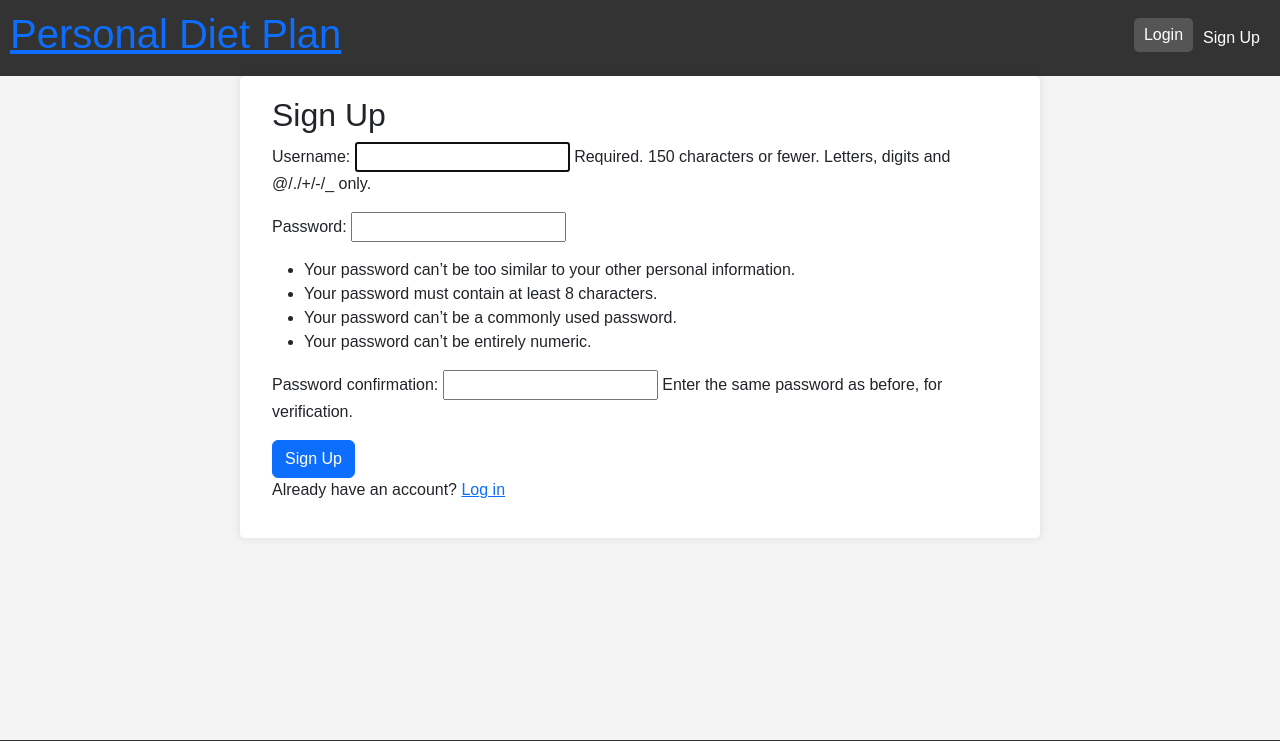
After one commit to w1857278/FinalYearProject, a Django app: page /sign-up/ in a window 1280 px wide. The commit adds this page. Shown: the top 741 px of the page. Run offline with Django 5.2, Linux system fonts and the light colour scheme.

Commit message:
login fix

```diff
--- a/PersonalDietPlan/webapp/templates/base.html
+++ b/PersonalDietPlan/webapp/templates/base.html
@@ -16,16 +16,20 @@
     <div class="header">
         <h1><a href="{% url 'home'%}">Personal Diet Plan</a></h1>
         <ul class="navbar-nav ms-auto flex-row">
-            <li class="nav-item">
-                <a class="nav-link" href="{% url 'liked_foods' %}">Liked Foods</a>
-            </li>
+
             {% if user.is_authenticated %}
                 <li class="nav-item">
-                    <a class="nav-link login-btn" href="{% url 'logout' %}">Logout ({{ user.username }})</a>
+                    <form action="{% url 'logout' %}" method="post" class="d-inline">
+                        {% csrf_token %}
+                        <button type="submit" class="btn login-btn">Logout</button>
+                    </form>
                 </li>
             {% else %}
                 <li class="nav-item">
                     <a class="nav-link login-btn" href="{% url 'login' %}">Login</a>
+                </li>
+                <li class="nav-item">
+                    <a class="nav-link" href="{% url 'sign_up' %}">Sign Up</a>
                 </li>
             {% endif %}
         </ul>
--- a/PersonalDietPlan/webapp/templates/home.html
+++ b/PersonalDietPlan/webapp/templates/home.html
@@ -5,7 +5,8 @@
 {% block content %}
     <h2>Welcome to Personal Diet Plan</h2>
     <p>Personal Diet Plan is an Machine Learning based curator of recipes designed to give you the food you want, while keeping you healthy!</p>
-
+    <p>Unline many other Machine Learning models, we use a questionairre that takes all of your preferances and requirements into account in order to give you a curated list of recipes that are both tasty and healthy!</p>
+    <p><a href="{% url 'liked_foods' %}">Get started</a></p>
 
     {% if user.is_authenticated %}
         <p>Hello, {{ user.username }}! <a href="{% url 'logout' %}">Log out</a></p>
--- a/PersonalDietPlan/webapp/templates/login.html
+++ b/PersonalDietPlan/webapp/templates/registration/login.html
@@ -20,6 +20,7 @@
                     </div>
                     <button type="submit" class="btn btn-primary w-100">Login</button>
                 </form>
+                <p>Don't have an account? <a href="{% url 'sign_up' %}">Sign Up</a></p>
             </div>
         </div>
     </div>
--- /dev/null
+++ b/PersonalDietPlan/webapp/templates/registration/sign_up.html
@@ -0,0 +1,15 @@
+{% extends "base.html" %}
+
+{% block title %}Sign Up{% endblock %}
+
+{% block content %}
+<div class="container">
+    <h2>Sign Up</h2>
+    <form method="POST">
+        {% csrf_token %}
+        {{ form.as_p }}
+        <button type="submit" class="btn btn-primary">Sign Up</button>
+    </form>
+    <p>Already have an account? <a href="{% url 'login' %}">Log in</a></p>
+</div>
+{% endblock %}
--- a/PersonalDietPlan/webapp/urls.py
+++ b/PersonalDietPlan/webapp/urls.py
@@ -8,6 +8,7 @@ urlpatterns = [
     path("disliked-foods/", views.disliked_foods, name="disliked_foods"),
     path('allergy-dietary/', views.allergy_dietary, name='allergy_dietary'),
     path('health-goals/', views.health_goals, name='health_goals'),
-    path("login/", auth_views.LoginView.as_view(template_name="login.html"), name="login"),
+    path("login/", auth_views.LoginView.as_view(template_name="registration/login.html"), name="login"),
+    path("sign-up/", views.sign_up, name="sign_up"),
     path("logout/", auth_views.LogoutView.as_view(next_page="login"), name="logout"),
 ]
--- a/PersonalDietPlan/webapp/views.py
+++ b/PersonalDietPlan/webapp/views.py
@@ -1,6 +1,10 @@
 from django.shortcuts import render, redirect
 from django.contrib.auth.decorators import login_required
-from .models import Food, UserFoodSelection, FoodCategory, Cuisine
+from django.contrib.auth.forms import UserCreationForm
+from django.contrib.auth import login
+
+
+from .models import *
 
 def home(request):
     return render(request, 'home.html')
@@ -91,3 +95,15 @@ def health_goals(request):
         form = HealthGoalsForm(instance=user_food_selection)
 
     return render(request, 'health_goals.html', {'form': form})
+
+def sign_up(request):
+    if request.method == "POST":
+        form = UserCreationForm(request.POST)
+        if form.is_valid():
+            user = form.save()
+            login(request, user)
+            return redirect("home")
+    else:
+        form = UserCreationForm()
+
+    return render(request, "registration/sign_up.html", {"form": form})
```
Also changed, not shown: PersonalDietPlan/db.sqlite3.
